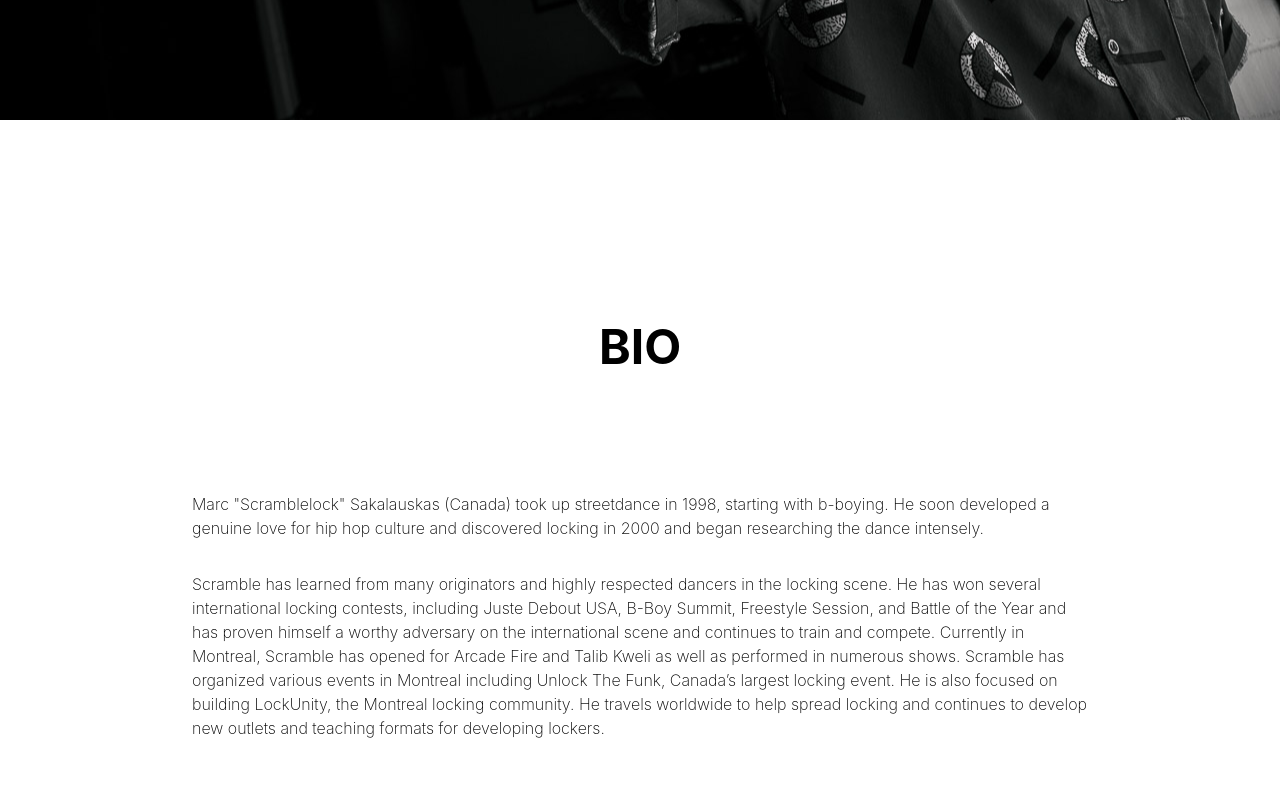
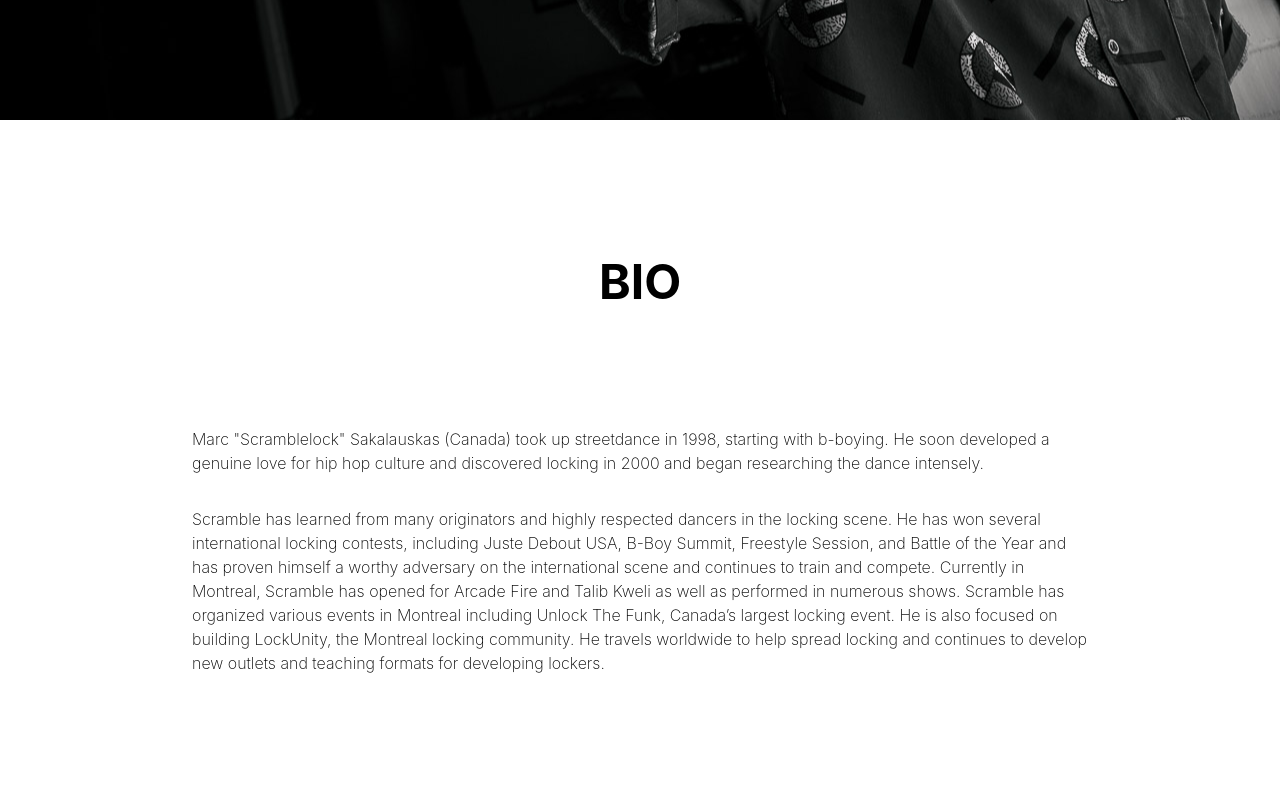
Before and after one commit to Scramblelock/scramble-website, a Next.js app: page /about in a window 1280 px wide. Shown: the part 680-1469 px from the top of the page. Built offline with nearby package versions, Linux system fonts and the light colour scheme.

Commit message:
Add sharp image optimization, Bio update

```diff
--- a/components/homepage.js
+++ b/components/homepage.js
@@ -27,7 +27,7 @@ const TextContainer = styled.div`
   height: 70%;
   overflow: auto;
 
-  @media ${media.MOBILE} {
+  @media ${media.NON_DESKTOP} {
     width: 70%;
     padding: 10px;
     margin: 10px 0;
--- a/package.json
+++ b/package.json
@@ -14,6 +14,7 @@
     "react": "18.0.0",
     "react-dom": "18.0.0",
     "react-player": "^2.10.1",
+    "sharp": "^0.32.0",
     "styled-components": "^5.3.5"
   },
   "devDependencies": {
--- a/pages/about.js
+++ b/pages/about.js
@@ -61,9 +61,7 @@ const DownArrow = styled(Image)`
 `
 
 const BlackDownArrow = styled(Image)`
-  position: absolute;
-  bottom: 0;
-  margin-top: 10px;
+  margin: 1px 0;
   padding-bottom: 10px;
 
   @media ${media.SMALL_MOBILE} {
@@ -72,13 +70,17 @@ const BlackDownArrow = styled(Image)`
 `
 
 const BioContainer = styled.div`
-  height: 100vh;
-  width: 100vw;
   display: flex;
   flex-direction: column;
   align-items: center;
   justify-content: center;
-  position: relative;
+`
+
+const TextContainer = styled.div`
+  display: flex;
+  flex-direction: column;
+  align-items: center;
+  margin: 100px 0;
 `
 
 const ResumeContainer = styled.div`
@@ -187,9 +189,11 @@ export default function About() {
         />
       </AboutContainer>
       <BioContainer>
-        <Title>BIO</Title>
-        <TextBox>{BIO.p1}</TextBox>
-        <TextBox>{BIO.p2}</TextBox>
+        <TextContainer>
+          <Title>BIO</Title>
+          <TextBox>{BIO.p1}</TextBox>
+          <TextBox>{BIO.p2}</TextBox>
+        </TextContainer>
         <BlackDownArrow
           src="/chevron-black.svg"
           height={50}
```
